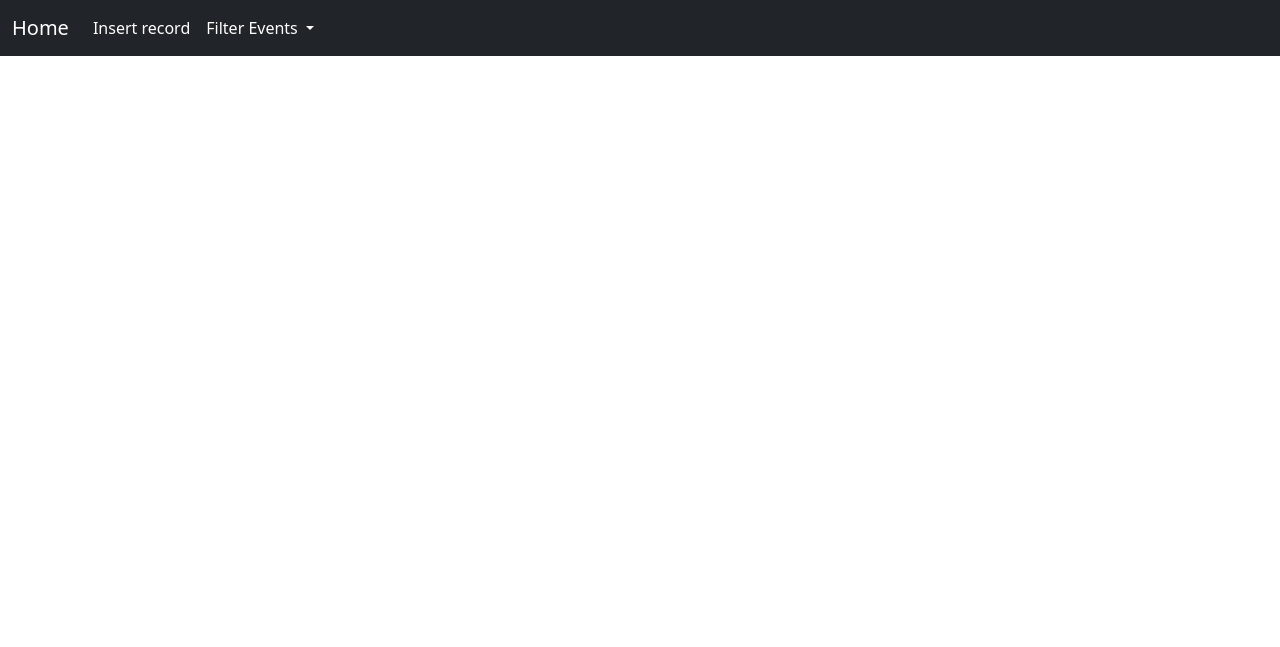
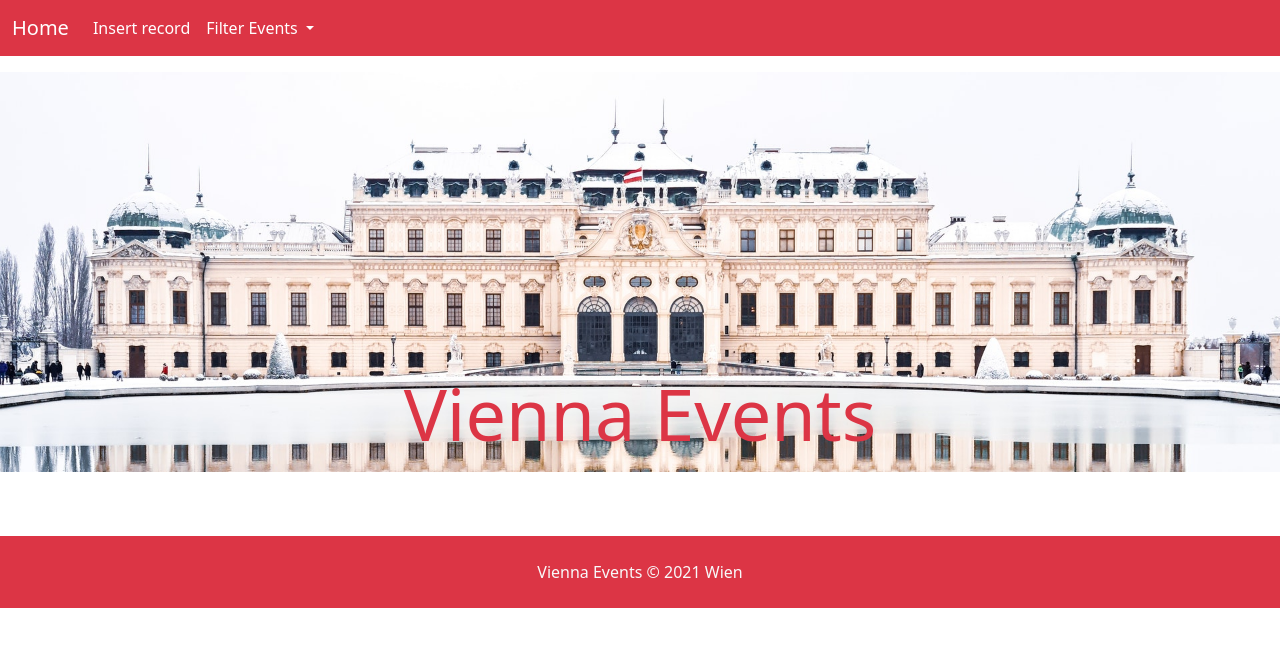
Before and after one commit to Falsal/CR13_eventmanagment, a Symfony app: template cr13_evtmanag/templates/event/index.html.twig in a window 1280 px wide. Shown: the top 647 px of the page. Run offline with Twig, Linux system fonts and the light colour scheme; the template is opened without the code that fills it, so the values that code supplies are empty; some libraries are stand-ins or nearby versions.

Commit message:
final styling

```diff
--- /dev/null
+++ b/cr13_evtmanag/public/css/style.css
@@ -0,0 +1,10 @@
+.hero-bg {
+    background-image: url('../hero.jpg');
+    background-size: cover;
+    background-position: center center;
+    background-attachment: fixed;
+}
+
+#hero .container {
+    height: 50vh;
+}
--- a/cr13_evtmanag/templates/base.html.twig
+++ b/cr13_evtmanag/templates/base.html.twig
@@ -3,9 +3,14 @@
     <head>
         <meta charset="UTF-8">
         <title>{% block title %}Welcome!{% endblock %}</title>
-        {# Run `composer require symfony/webpack-encore-bundle`
-           and uncomment the following Encore helpers to start using Symfony UX #}
-    <link href="https://cdn.jsdelivr.net/npm/bootstrap@5.0.0/dist/css/bootstrap.min.css" rel="stylesheet" integrity="sha384-wEmeIV1mKuiNpC+IOBjI7aAzPcEZeedi5yW5f2yOq55WWLwNGmvvx4Um1vskeMj0" crossorigin="anonymous">
+
+        <!--Bootstrap 5 CDN -->
+        <link href="https://cdn.jsdelivr.net/npm/bootstrap@5.0.0/dist/css/bootstrap.min.css" rel="stylesheet" integrity="sha384-wEmeIV1mKuiNpC+IOBjI7aAzPcEZeedi5yW5f2yOq55WWLwNGmvvx4Um1vskeMj0" crossorigin="anonymous">
+
+        <!--CSS stylesheet -->
+        {# the CSS file lives at "public/css/blog.css" #}
+        <link href="{{ asset('css/style.css') }}" rel="stylesheet"/>
+
 
     </head>
     <body>
@@ -18,6 +23,9 @@
         {% endfor %}
 
         {% block body %}{% endblock %}
+
+        {% include('components/footer.html.twig') %}
+
     </body>
 
     <script src="https://cdn.jsdelivr.net/npm/bootstrap@5.0.0/dist/js/bootstrap.bundle.min.js" integrity="sha384-p34f1UUtsS3wqzfto5wAAmdvj+osOnFyQFpp4Ua3gs/ZVWx6oOypYoCJhGGScy+8" crossorigin="anonymous"></script>
--- /dev/null
+++ b/cr13_evtmanag/templates/components/footer.html.twig
@@ -0,0 +1,5 @@
+<footer>
+    <div class="container-fluid bg-danger text-center py-4 mt-5  text-light">
+      Vienna Events &copy; 2021 Wien
+    </div>
+</footer>
--- /dev/null
+++ b/cr13_evtmanag/templates/components/hero.html.twig
@@ -0,0 +1,8 @@
+<section class="hero-bg" id="hero">
+    <div class="container mb-3">
+      <div class="d-flex h-100 flex-column text-dark justify-content-end text-center">
+        <h1 class="display-2 text-danger pb-2">Vienna Events</h1>
+
+      </div>
+    </div>
+  </section>
--- a/cr13_evtmanag/templates/components/navbar.html.twig
+++ b/cr13_evtmanag/templates/components/navbar.html.twig
@@ -1,4 +1,4 @@
-<nav class="navbar navbar-expand-lg navbar-dark bg-dark mb-3">
+<nav class="navbar navbar-expand-lg navbar-dark bg-danger mb-3">
     <div class="container-fluid">
       <a class="navbar-brand" href="/">Home</a>
       <button class="navbar-toggler" type="button" data-bs-toggle="collapse" data-bs-target="#navbarSupportedContent" aria-controls="navbarSupportedContent" aria-expanded="false" aria-label="Toggle navigation">
--- a/cr13_evtmanag/templates/event/index.html.twig
+++ b/cr13_evtmanag/templates/event/index.html.twig
@@ -4,11 +4,11 @@
 
 
 {% block body %}
-
+{% include('components/hero.html.twig') %}
     <div class="container-fluid">
-        <div class="row">
+        <div class="row ms-5 px-5">
             {% for event in events%}
-            <div class="col-3">
+            <div class="col-lg-3 col-md-6 col-sm-12 col-xs-12">
                     <div class="card" style="width: 18rem;">
                         <img src="{{event.image}}" class="card-img-top" alt="...">
                         <div class="card-body">
```
Also changed, not shown: cr13_evtmanag/templates/event/create.html.twig (+8 -9 lines), cr13_evtmanag/templates/event/filtered.html.twig (+6 -4 lines), cr13_evtmanag/public/hero.jpg (added).
